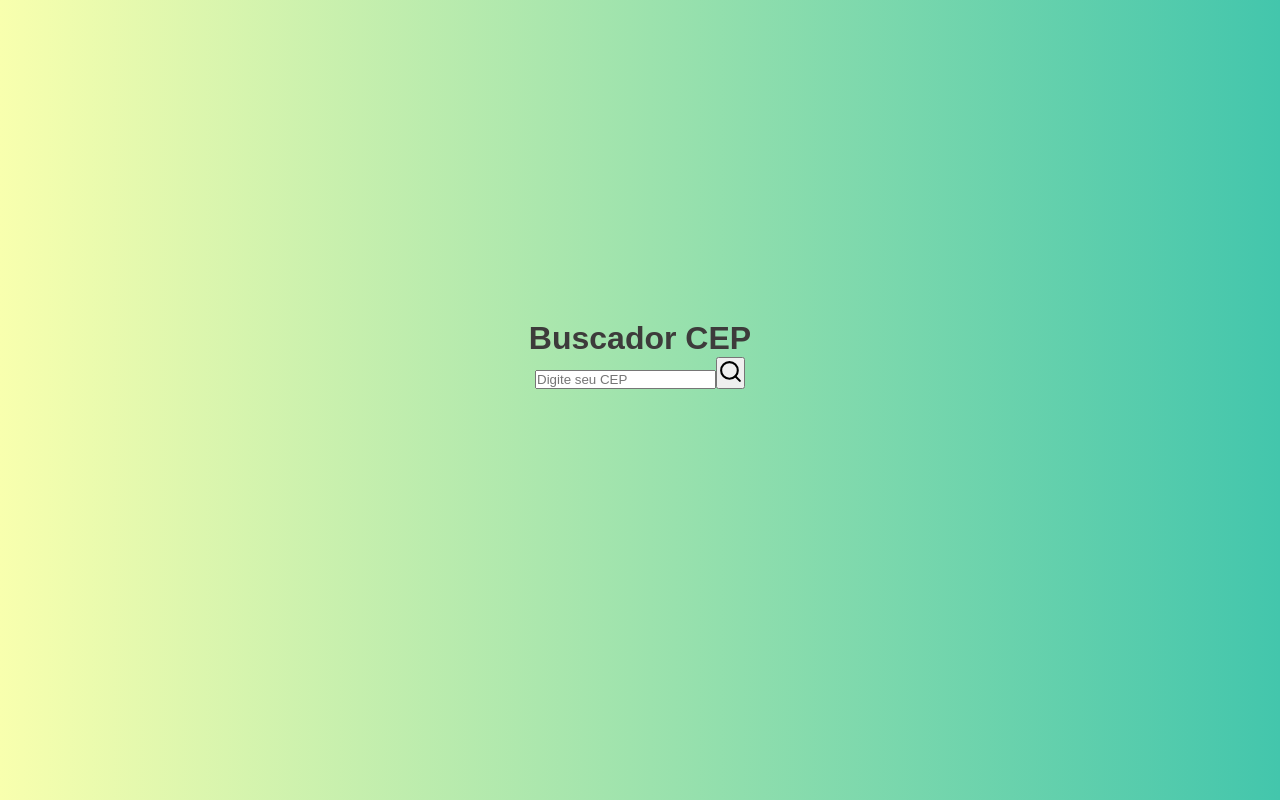
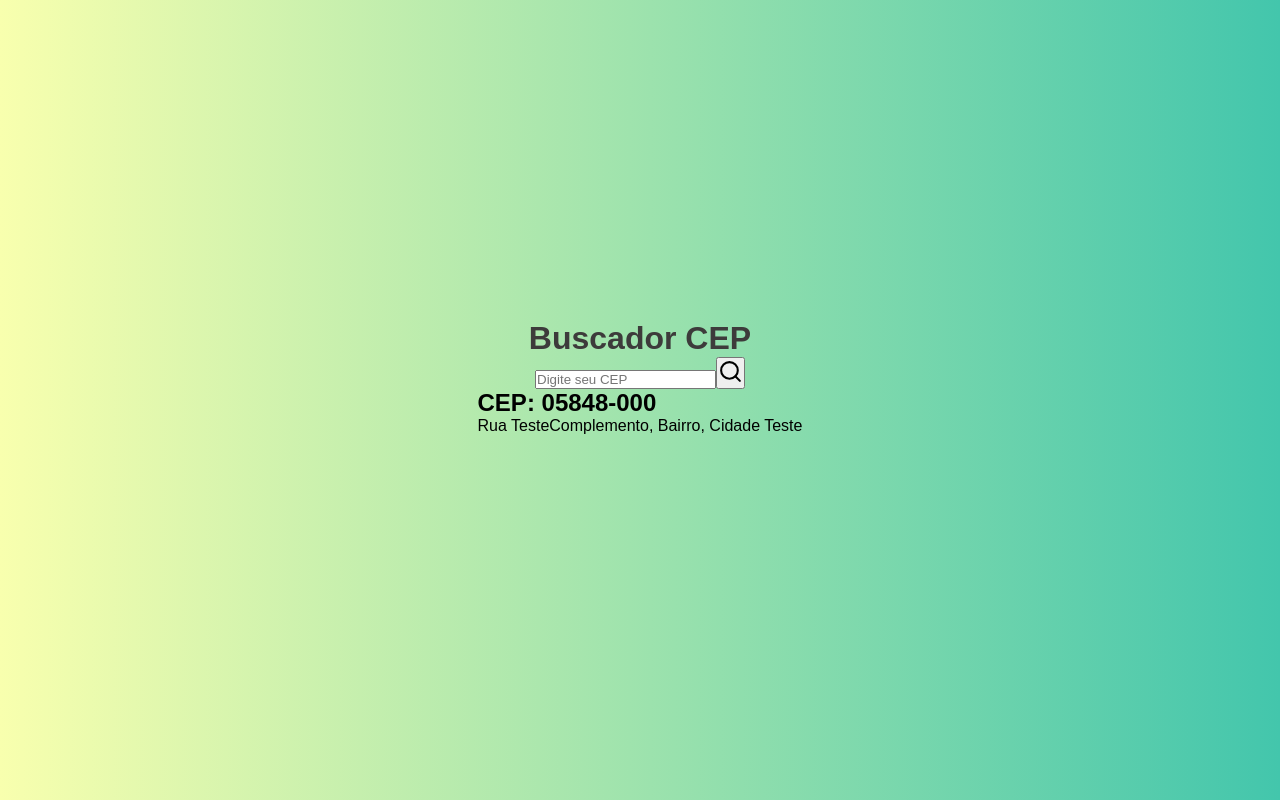
Before and after one commit to Raphael-Goulart/busca-cep, a React (Create React App) app: page / in a window 1280 px wide. Built offline with nearby package versions, Linux system fonts and the light colour scheme.

Commit message:
add main a pag

```diff
--- a/src/App.js
+++ b/src/App.js
@@ -9,6 +9,12 @@ function App() {
       <button   type="button" className="botao"><FiSearch size={25} color="#000000"/></button>
      </div>
 
+    <main className="main">
+      <h2>CEP: 05848-000</h2>
+
+      <span>Rua Teste</span>
+      <span>Complemento, Bairro, Cidade Teste</span>
+    </main>
     </div>
   );
 }
```
